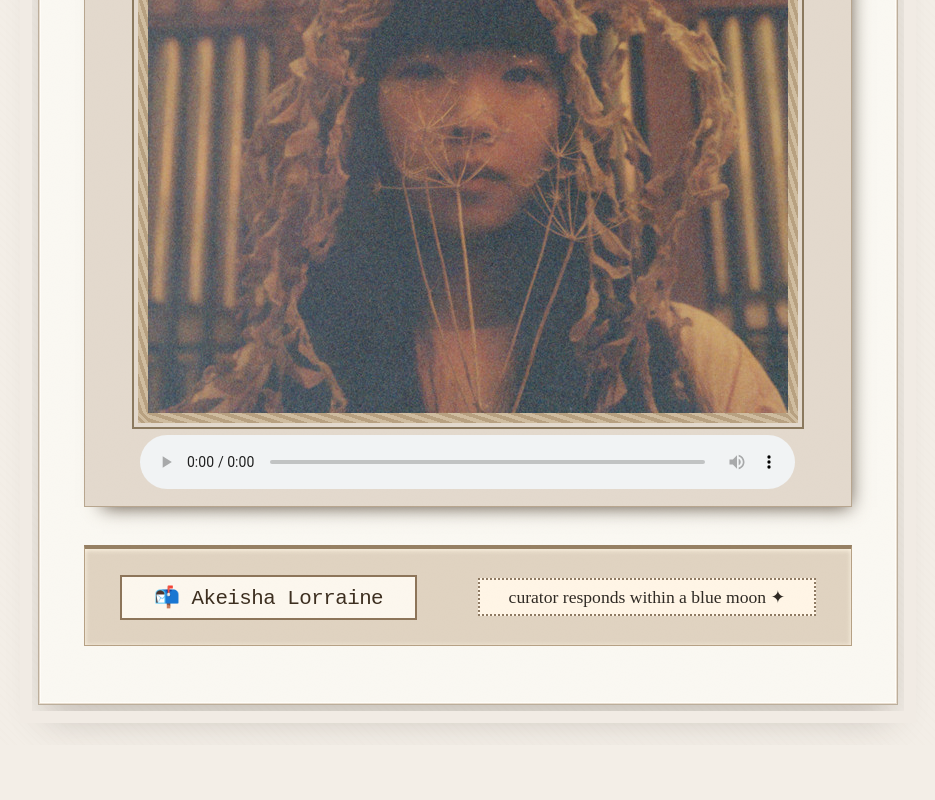
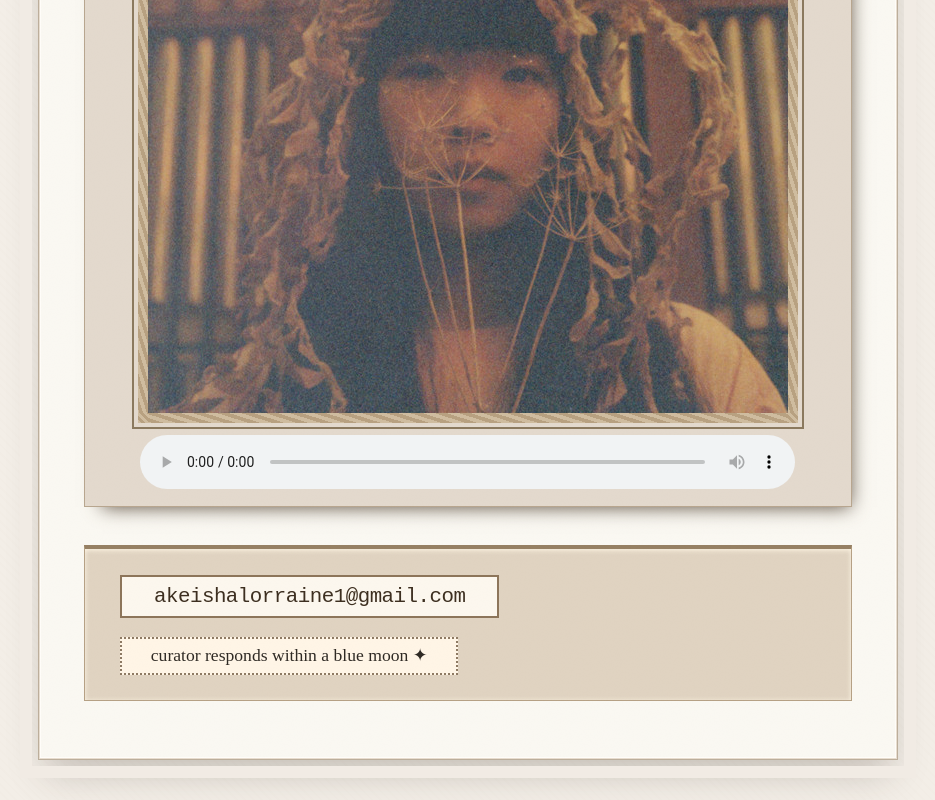
Before and after one commit to valll01/akeisha, a plain HTML site: page index.html in a window 1280 px wide. Shown: the part 2332-3132 px from the top of the page, without its empty margins (172-1107 px from the left). Before the commit the page ends 3077 px from the top, so only its background shows below. Drawn offline with Linux system fonts and the light colour scheme.

Commit message:
Update index.html

```diff
--- a/index.html
+++ b/index.html
@@ -309,10 +309,10 @@
             </div>
         </div>
 
-           <div class="curator-desk">
+          <div class="curator-desk">
             <div class="archive-email">
-                <a href="https://www.facebook.com/loreyn.gnda00">
-                    📬 Akeisha Lorraine
+                <a href="https://mail.google.com/mail/u/0/#inbox">
+                    akeishalorraine1@gmail.com
                 </a>
             </div>
             <div class="note-museum">
```
